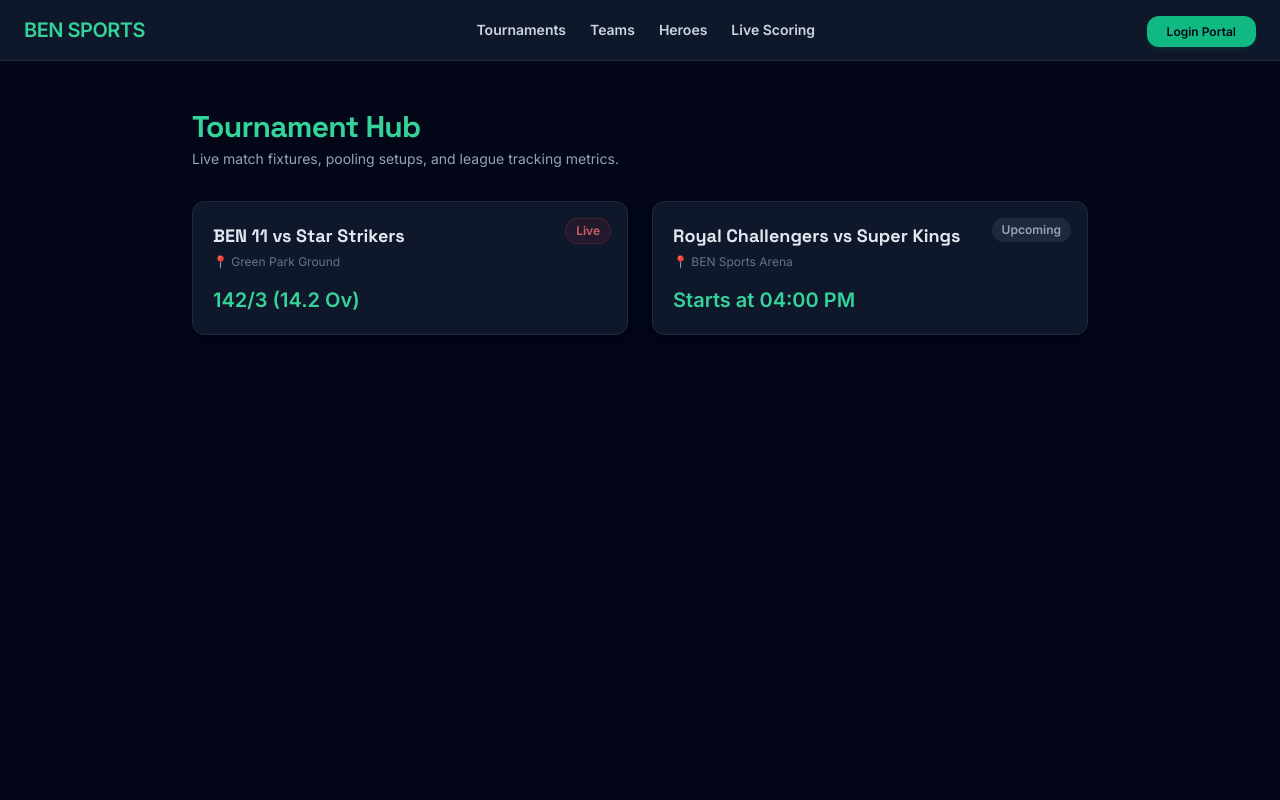
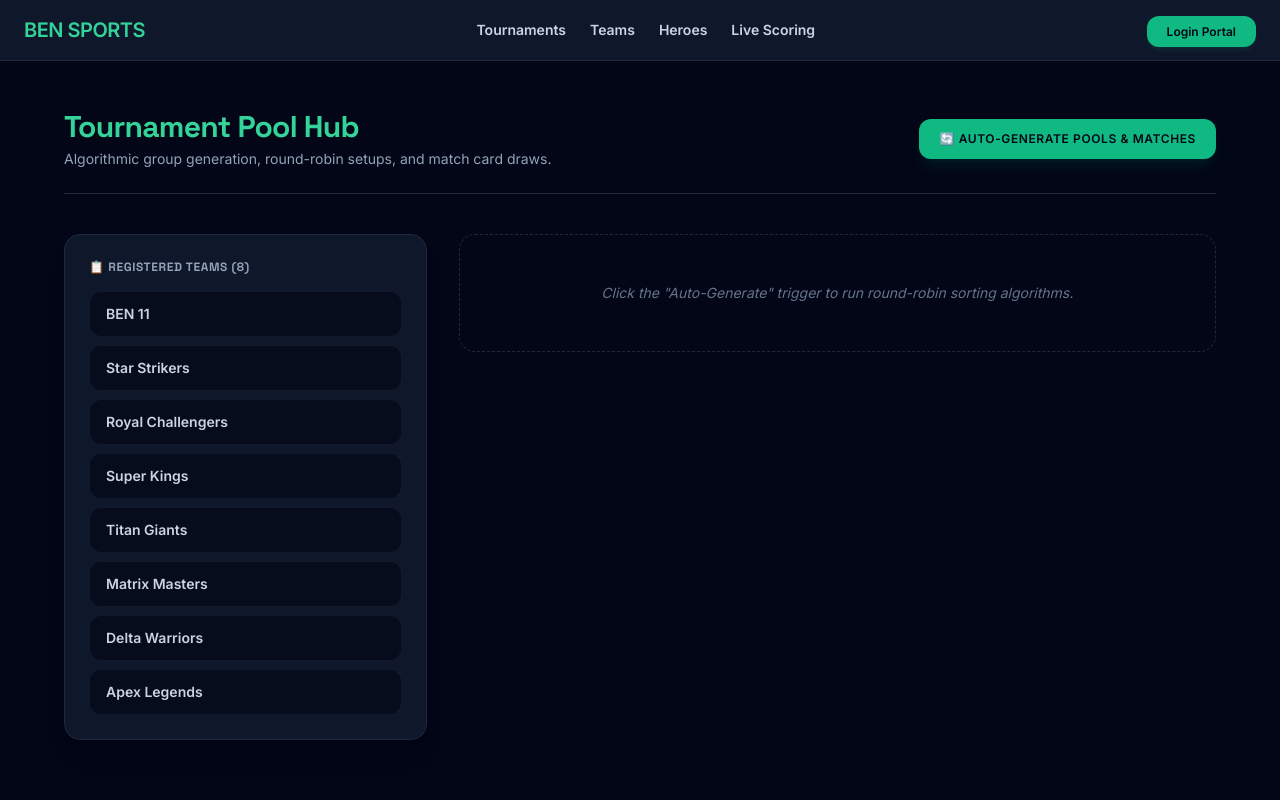
Before and after one commit to bensportscricket-ship-it/ben-sports, a React (Vite) app: page /tournaments in a window 1280 px wide. Shown: the top 800 px of the page. Built offline with nearby package versions, Linux system fonts and the light colour scheme.

Commit message:
feat: implement round-robin tournament grouping split engines into pool hubs

```diff
--- a/src/App.jsx
+++ b/src/App.jsx
@@ -1,3 +1,4 @@
+
 import { Routes, Route } from 'react-router-dom'
 import Navbar from './components/layout/Navbar'
 import Footer from './components/layout/Footer'
--- a/src/pages/TournamentHub.jsx
+++ b/src/pages/TournamentHub.jsx
@@ -1,31 +1,132 @@
-import React from 'react';
+import React, { useState } from 'react';
 
 export default function TournamentHub() {
-  const matches = [
-    { id: 1, teams: "BEN 11 vs Star Strikers", status: "Live", score: "142/3 (14.2 Ov)", venue: "Green Park Ground" },
-    { id: 2, teams: "Royal Challengers vs Super Kings", status: "Upcoming", score: "Starts at 04:00 PM", venue: "BEN Sports Arena" }
-  ];
+  // Mock registration tracking pool
+  const [registeredTeams, setRegisteredTeams] = useState([
+    "BEN 11", "Star Strikers", "Royal Challengers", "Super Kings",
+    "Titan Giants", "Matrix Masters", "Delta Warriors", "Apex Legends"
+  ]);
+
+  // Automated algorithmic pooling allocation states
+  const [pools, setPools] = useState({ poolA: [], poolB: [] });
+  const [fixtures, setFixtures] = useState([]);
+  const [isGenerated, setIsGenerated] = useState(false);
+
+  // Core Pooling Generator Algorithm
+  const handleGeneratePoolsAndFixtures = () => {
+    // 1. Shuffle teams randomly for unbiased allocation
+    const shuffled = [...registeredTeams].sort(() => 0.5 - Math.random());
+
+    // 2. Split into two balanced groups (Pool A & Pool B)
+    const midIdx = Math.ceil(shuffled.length / 2);
+    const poolA = shuffled.slice(0, midIdx);
+    const poolB = shuffled.slice(midIdx);
+
+    setPools({ poolA, poolB });
+
+    // 3. Generate initial Opening Round-Robin Fixture Slots automatically
+    const generatedFixtures = [
+      { id: 101, round: "Opening Round (Pool A)", matchup: `${poolA[0]} vs ${poolA[1] || 'TBD'}`, venue: "Green Park Ground", time: "09:30 AM" },
+      { id: 102, round: "Opening Round (Pool A)", matchup: `${poolA[2] || 'TBD'} vs ${poolA[3] || 'TBD'}`, venue: "BEN Sports Arena", time: "11:45 AM" },
+      { id: 103, round: "Opening Round (Pool B)", matchup: `${poolB[0]} vs ${poolB[1] || 'TBD'}`, venue: "Green Park Ground", time: "02:00 PM" },
+      { id: 104, round: "Opening Round (Pool B)", matchup: `${poolB[2] || 'TBD'} vs ${poolB[3] || 'TBD'}`, venue: "BEN Sports Arena", time: "04:15 PM" }
+    ];
+
+    setFixtures(generatedFixtures);
+    setIsGenerated(true);
+  };
 
   return (
-    <div className="min-h-screen bg-slate-950 text-white p-6 md:p-12">
-      <div className="max-w-4xl mx-auto space-y-8">
-        <div>
-          <h1 className="text-3xl font-extrabold text-emerald-400 tracking-tight">Tournament Hub</h1>
-          <p className="text-slate-400 text-sm mt-1">Live match fixtures, pooling setups, and league tracking metrics.</p>
+    <div className="min-h-screen bg-slate-950 text-white p-4 md:p-12">
+      <div className="max-w-6xl mx-auto space-y-10">
+
+        {/* Header Dashboard section */}
+        <div className="flex flex-col sm:flex-row sm:justify-between sm:items-center border-b border-slate-800 pb-6 gap-4">
+          <div>
+            <h1 className="text-3xl font-extrabold text-emerald-400 tracking-tight">Tournament Pool Hub</h1>
+            <p className="text-slate-400 text-sm mt-1">Algorithmic group generation, round-robin setups, and match card draws.</p>
+          </div>
+          <button
+            onClick={handleGeneratePoolsAndFixtures}
+            className="bg-emerald-500 hover:bg-emerald-600 text-slate-950 font-black text-xs px-5 py-3 rounded-xl transition-all shadow-lg shadow-emerald-500/10 uppercase tracking-wider self-start sm:self-center"
+          >
+            🔄 Auto-Generate Pools & Matches
+          </button>
         </div>
 
-        <div className="grid grid-cols-1 md:grid-cols-2 gap-6">
-          {matches.map(match => (
-            <div key={match.id} className="bg-slate-900 border border-slate-800 rounded-xl p-5 shadow-lg relative overflow-hidden">
-              <span className={`absolute top-4 right-4 text-xs font-bold px-2.5 py-1 rounded-full ${match.status === 'Live' ? 'bg-red-500/10 text-red-400 border border-red-500/20 animate-pulse' : 'bg-slate-800 text-slate-400'}`}>
-                {match.status}
-              </span>
-              <h3 className="text-lg font-bold text-slate-200 pr-16">{match.teams}</h3>
-              <p className="text-xs text-slate-500 mt-1">📍 {match.venue}</p>
-              <p className="text-xl font-black text-emerald-400 mt-4">{match.score}</p>
+        {/* Dynamic Display Grid */}
+        <div className="grid grid-cols-1 lg:grid-cols-3 gap-8">
+
+          {/* Column 1: Registered Pool Track */}
+          <div className="bg-slate-900 border border-slate-800 rounded-2xl p-6 shadow-xl h-fit">
+            <h2 className="text-xs font-bold uppercase tracking-wider text-slate-400 mb-4 flex items-center gap-2">
+              📋 Registered Teams ({registeredTeams.length})
+            </h2>
+            <div className="space-y-2">
+              {registeredTeams.map((team, idx) => (
+                <div key={idx} className="bg-slate-950/60 border border-slate-800/50 px-4 py-3 rounded-xl text-sm font-semibold text-slate-300">
+                  {team}
+                </div>
+              ))}
             </div>
-          ))}
+          </div>
+
+          {/* Column 2 & 3: Dynamic Grouping Output */}
+          <div className="lg:col-span-2 space-y-8">
+            {!isGenerated ? (
+              <div className="border border-dashed border-slate-800 rounded-2xl p-12 text-center text-slate-500">
+                <p className="text-sm italic">Click the "Auto-Generate" trigger to run round-robin sorting algorithms.</p>
+              </div>
+            ) : (
+              <>
+                {/* Generated Pools Row */}
+                <div className="grid grid-cols-1 md:grid-cols-2 gap-6">
+                  {/* Pool A Display Card */}
+                  <div className="bg-gradient-to-br from-slate-900 to-slate-950 border border-slate-800 rounded-2xl p-6 shadow-lg">
+                    <span className="text-[10px] font-black tracking-widest uppercase bg-emerald-500/10 text-emerald-400 border border-emerald-500/20 px-2.5 py-1 rounded-full">Pool A</span>
+                    <div className="mt-4 space-y-2.5">
+                      {pools.poolA.map((t, i) => (
+                        <p key={i} className="text-sm font-bold text-slate-200 font-mono">⚡ {t}</p>
+                      ))}
+                    </div>
+                  </div>
+
+                  {/* Pool B Display Card */}
+                  <div className="bg-gradient-to-br from-slate-900 to-slate-950 border border-slate-800 rounded-2xl p-6 shadow-lg">
+                    <span className="text-[10px] font-black tracking-widest uppercase bg-blue-500/10 text-blue-400 border border-blue-500/20 px-2.5 py-1 rounded-full">Pool B</span>
+                    <div className="mt-4 space-y-2.5">
+                      {pools.poolB.map((t, i) => (
+                        <p key={i} className="text-sm font-bold text-slate-200 font-mono">⚡ {t}</p>
+                      ))}
+                    </div>
+                  </div>
+                </div>
+
+                {/* Generated Fixture Slots List Layout */}
+                <div className="bg-slate-900 border border-slate-800 rounded-2xl p-6 shadow-xl">
+                  <h3 className="text-sm font-bold text-slate-200 mb-4 uppercase tracking-wider">🗓️ Generated Schedule Cards</h3>
+                  <div className="divide-y divide-slate-800/60">
+                    {fixtures.map((match) => (
+                      <div key={match.id} className="py-4 first:pt-0 last:pb-0 flex flex-col sm:flex-row sm:justify-between sm:items-center gap-3">
+                        <div>
+                          <span className="text-[10px] font-bold text-slate-500 uppercase tracking-wide">{match.round}</span>
+                          <h4 className="text-md font-black text-slate-100 mt-0.5">{match.matchup}</h4>
+                          <p className="text-xs text-slate-400 mt-1">📍 {match.venue}</p>
+                        </div>
+                        <div className="bg-slate-950 px-3.5 py-2 rounded-xl border border-slate-800 text-right self-start sm:self-center">
+                          <p className="text-xs font-black text-emerald-400 font-mono">{match.time}</p>
+                          <p className="text-[9px] text-slate-500 uppercase font-bold tracking-wider mt-0.5">Confirmed Match Slot</p>
+                        </div>
+                      </div>
+                    ))}
+                  </div>
+                </div>
+              </>
+            )}
+          </div>
+
         </div>
+
       </div>
     </div>
   );
```
Lines whose indentation alone changed are shown as unchanged.
